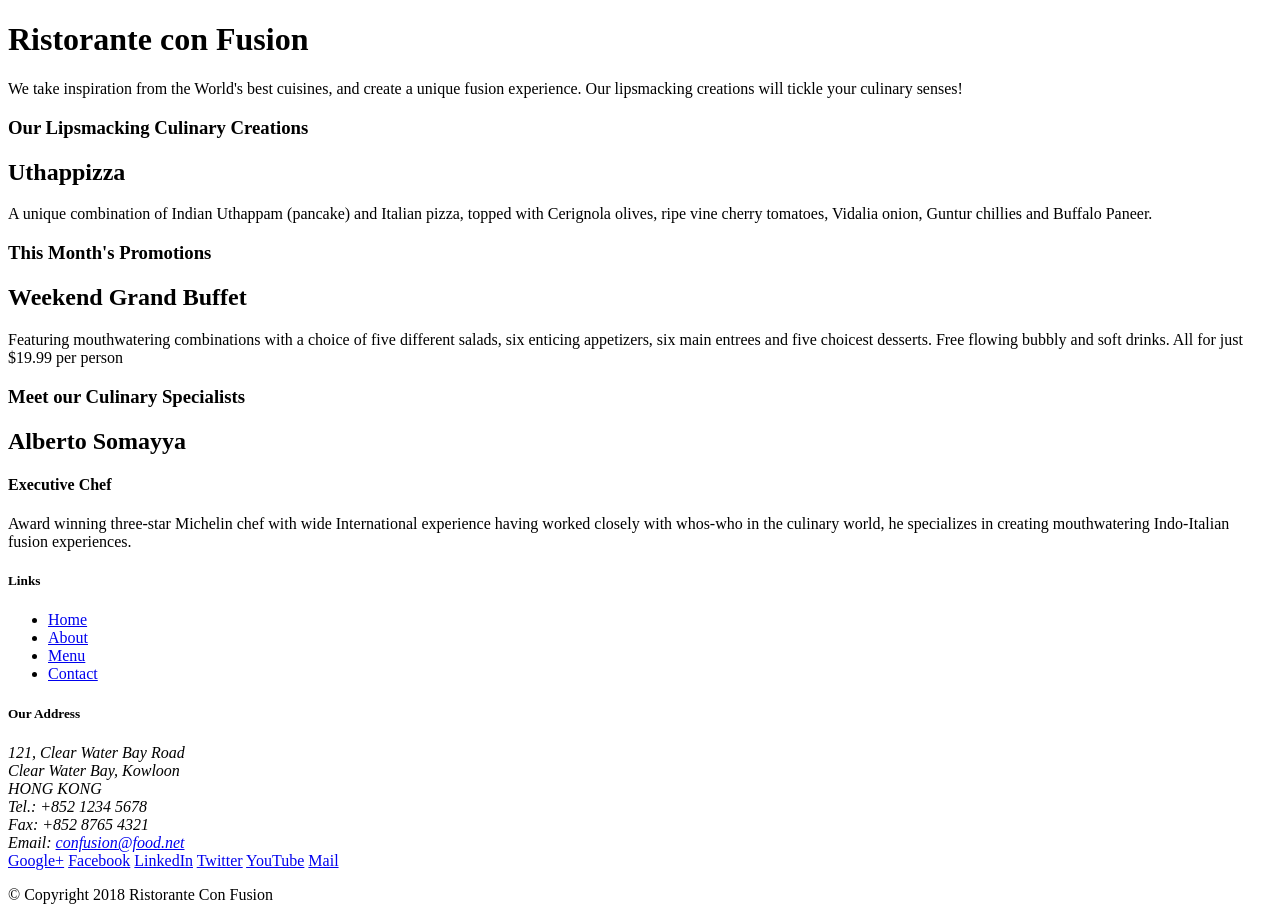
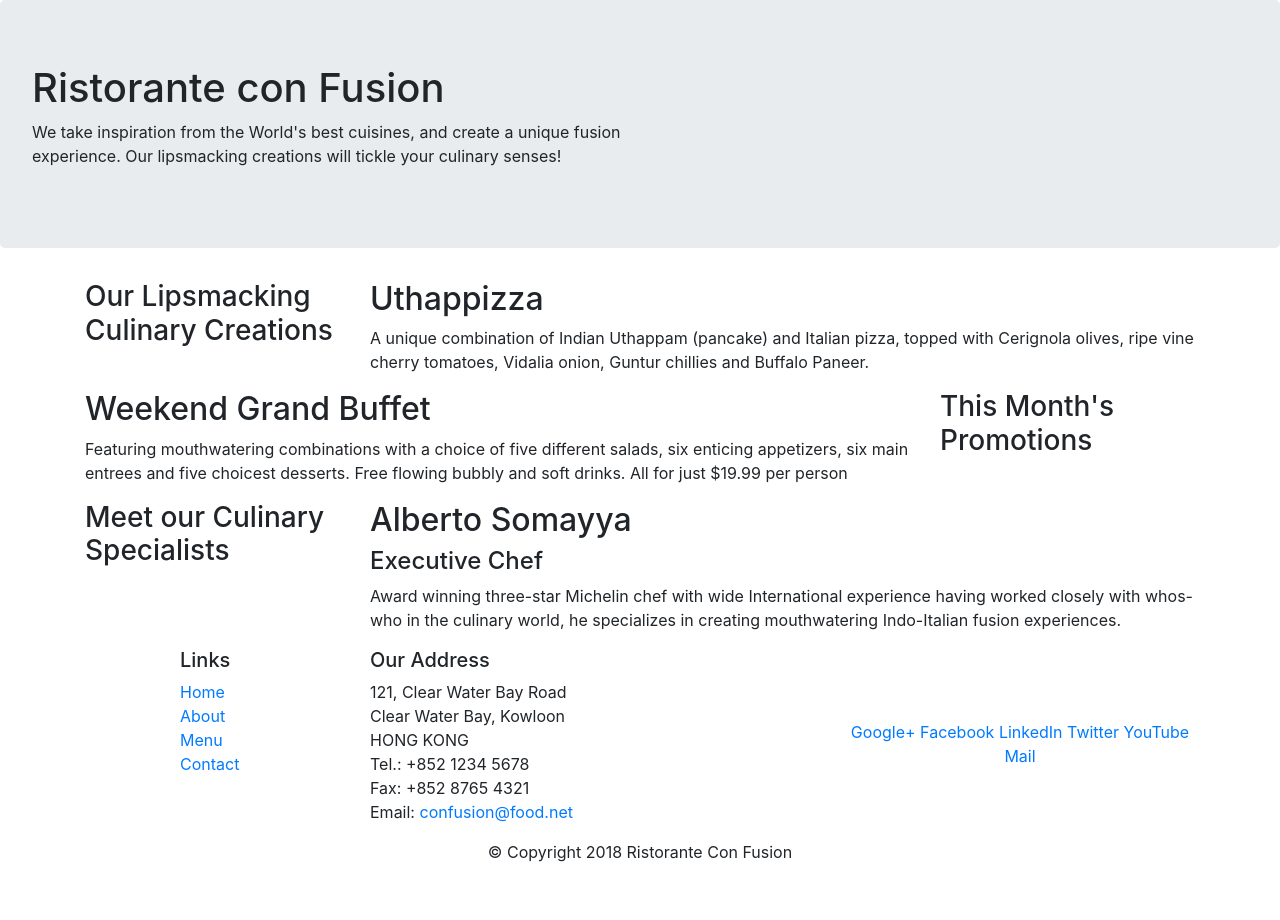
Before and after one commit to BrightonDube/con_fusion, a website: page index.html in a window 1280 px wide. After the commit the page ends 880 px from the top, so only its background shows below. Drawn offline with nearby package versions, Linux system fonts and the light colour scheme.

Commit message:
Bootstrap Grid Part 1

```diff
--- a/index.html
+++ b/index.html
@@ -3,70 +3,83 @@
 
 <head>
     <title>Ristorante Con Fusion</title>
+    <!-- Required meta tags always come first -->
+    <meta charset="utf-8">
+    <meta name="viewport" content="width=device-width, initial-scale=1, shrink-to-fit=no">
+    <meta http-equiv="x-ua-compatible" content="ie=edge">
+
+    <!-- Bootstrap CSS -->
+    <link rel="stylesheet" href="node_modules/bootstrap/dist/css/bootstrap.min.css">
 </head>
 
 <body>
 
     <header>
-        <div>
-            <div>
-                <div>
+        <div class="jumbotron">
+            <div class="row">
+                <div class="col-12 col-sm-6">
                     <h1>Ristorante con Fusion</h1>
-                    <p>We take inspiration from the World's best cuisines, and create a unique fusion experience. Our lipsmacking creations will tickle your culinary senses!</p>
+                    <p>We take inspiration from the World's best cuisines, and create a unique fusion experience. Our
+                        lipsmacking creations will tickle your culinary senses!</p>
                 </div>
-                <div>
+                <div class="col-12 col-sm">
                 </div>
             </div>
         </div>
     </header>
 
-    <div>
-        <div>
-            <div>
+    <div class="container">
+        <div class="row">
+            <div class="col-12 col-sm-4 col-md-3">
                 <h3>Our Lipsmacking Culinary Creations</h3>
             </div>
-            <div>
+            <div class="col col-sm col-md">
                 <h2>Uthappizza</h2>
-                <p>A unique combination of Indian Uthappam (pancake) and Italian pizza, topped with Cerignola olives, ripe vine cherry tomatoes, Vidalia onion, Guntur chillies and Buffalo Paneer.</p>
+                <p>A unique combination of Indian Uthappam (pancake) and Italian pizza, topped with Cerignola olives,
+                    ripe vine cherry tomatoes, Vidalia onion, Guntur chillies and Buffalo Paneer.</p>
             </div>
         </div>
 
 
-        <div>
-            <div>
+        <div class="row">
+            <div class="col-12 col-sm-4 col-md-3 order-sm-last">
                 <h3>This Month's Promotions</h3>
             </div>
-            <div>
+            <div class="col col-sm col-md">
                 <h2>Weekend Grand Buffet</h2>
-                <p>Featuring mouthwatering combinations with a choice of five different salads, six enticing appetizers, six main entrees and five choicest desserts. Free flowing bubbly and soft drinks. All for just $19.99 per person </p>
+                <p>Featuring mouthwatering combinations with a choice of five different salads, six enticing appetizers,
+                    six main entrees and five choicest desserts. Free flowing bubbly and soft drinks. All for just
+                    $19.99 per person </p>
             </div>
         </div>
 
-        <div>
-            <div>
+        <div class="row">
+            <div class="col-12 col-sm-5 col-md-3 ">
                 <h3>Meet our Culinary Specialists</h3>
             </div>
-            <div>
+            <div class="col-12 col-sm col-md">
                 <h2>Alberto Somayya</h2>
                 <h4>Executive Chef</h4>
-                <p>Award winning three-star Michelin chef with wide International experience having worked closely with whos-who in the culinary world, he specializes in creating mouthwatering Indo-Italian fusion experiences. </p>
+                <p>Award winning three-star Michelin chef with wide International experience having worked closely with
+                    whos-who in the culinary world, he specializes in creating mouthwatering Indo-Italian fusion
+                    experiences. </p>
             </div>
         </div>
     </div>
 
-    <footer>
-        <div>
-            <div>
-                <div>
+    <footer class="footer">
+        <div class="container">
+            <div class="row">
+                <div class="col-4 offset-1 col-sm-2">
                     <h5>Links</h5>
-                    <ul>
+                    <ul class="list-unstyled">
                         <li><a href="#">Home</a></li>
                         <li><a href="#">About</a></li>
                         <li><a href="#">Menu</a></li>
                         <li><a href="#">Contact</a></li>
                     </ul>
                 </div>
-                <div>
+                <div class="col-7 col-sm-5">
                     <h5>Our Address</h5>
                     <address>
                         121, Clear Water Bay Road<br>
@@ -77,8 +90,8 @@
                         Email: <a href="mailto:confusion@food.net">confusion@food.net</a>
                     </address>
                 </div>
-                <div>
-                    <div>
+                <div class="col-12 col-sm-4 align-self-center">
+                    <div class="text-center">
                         <a href="http://google.com/+">Google+</a>
                         <a href="http://www.facebook.com/profile.php?id=">Facebook</a>
                         <a href="http://www.linkedin.com/in/">LinkedIn</a>
@@ -88,14 +101,17 @@
                     </div>
                 </div>
             </div>
-           <div>
-                <div>
+            <div class="row justify-content-center">
+                <div class="col-auto">
                     <p>© Copyright 2018 Ristorante Con Fusion</p>
                 </div>
             </div>
         </div>
     </footer>
-
+    <!-- jQuery first, then Popper.js, then Bootstrap JS. -->
+    <script src="node_modules/jquery/dist/jquery.slim.min.js"></script>
+    <script src="node_modules/popper.js/dist/umd/popper.min.js"></script>
+    <script src="node_modules/bootstrap/dist/js/bootstrap.min.js"></script>
 </body>
 
 </html>
```
Also changed, not shown: aboutus.html (+37 -8 lines), package.json (+7 -0 lines), 1 other file. Lines whose indentation alone changed are shown as unchanged.
